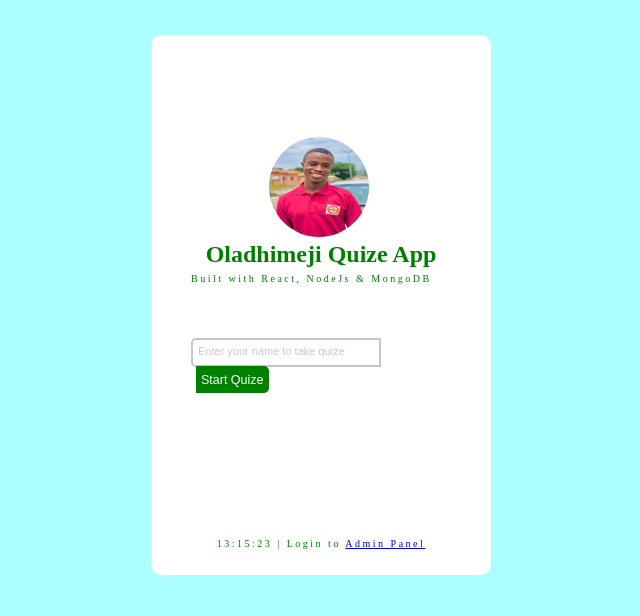
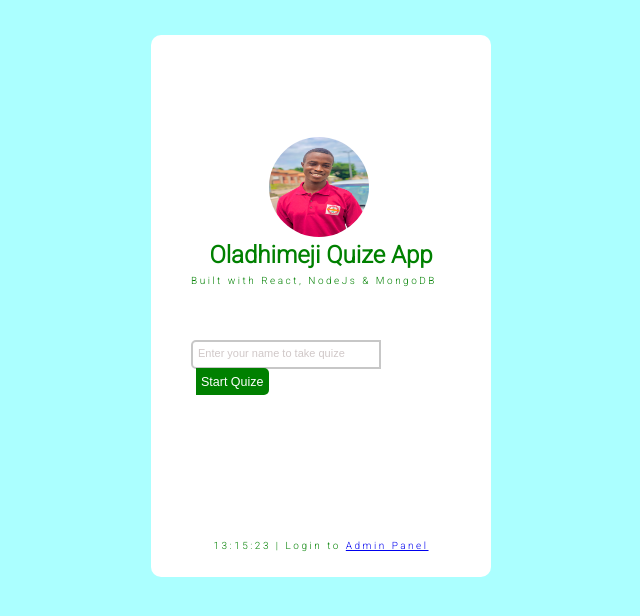
Before and after one commit to oladhimeji1/Quize-App-with-ReactJs, a React (Create React App) app: page / in a window 1280 px wide. Shown: the top 616 px of the page, without its empty margins (319-959 px from the left). Built offline with nearby package versions, Linux system fonts and the light colour scheme.

Commit message:
Font Added

```diff
--- a/src/index.css
+++ b/src/index.css
@@ -1,10 +1,11 @@
+@import url('https://fonts.googleapis.com/css2?family=Roboto:wght@300&display=swap');
 *{
   box-sizing: border-box;
   margin: 0;
   padding: 0;
 }
 body{
-  font-family: cursive;
+  font-family: 'Roboto', sans-serif;
   max-width: 350px;
   min-height: 96.5%;
   max-height: 96.5%;
```
Also changed, not shown: data/record.json (+12 -0 lines), 13 other files (tests, documents, lock files or other folders).
